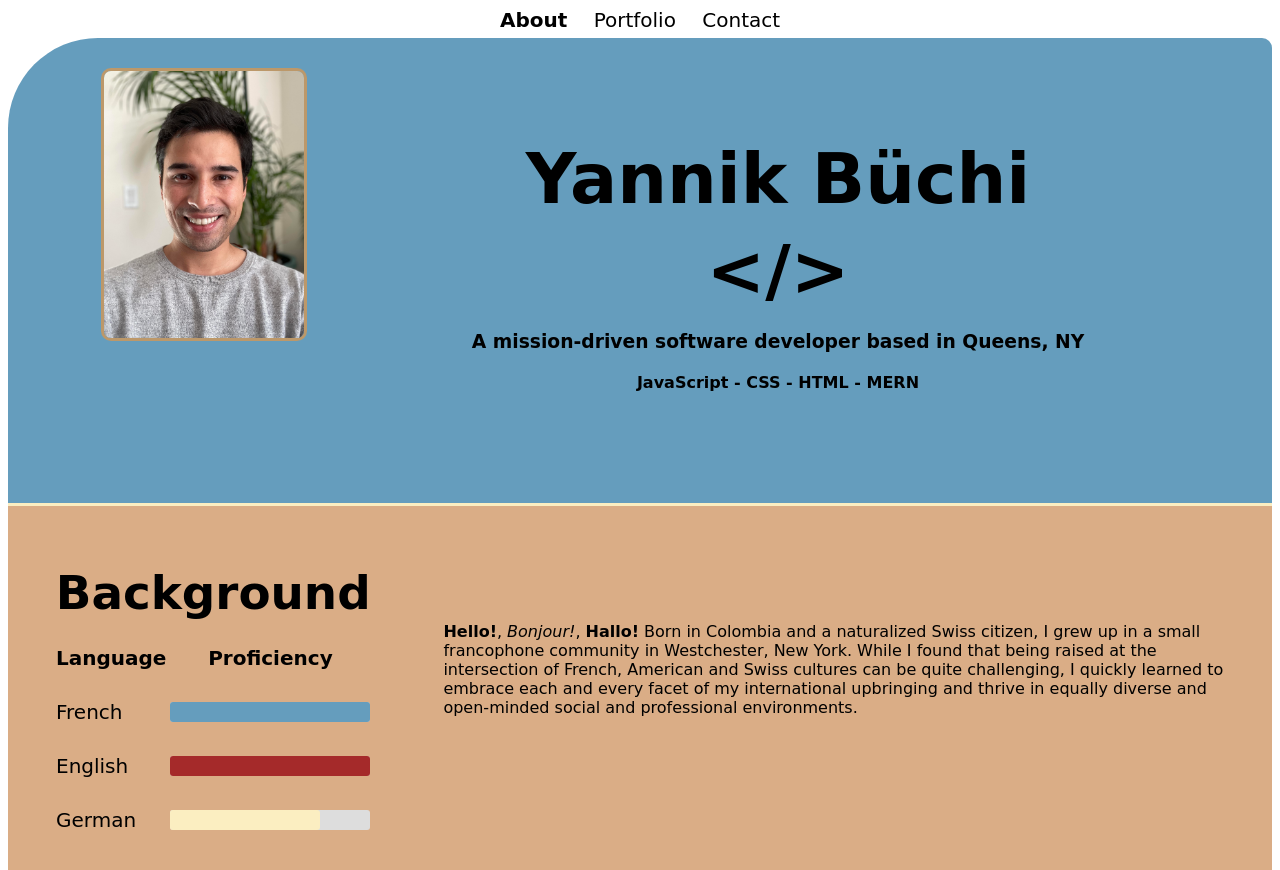
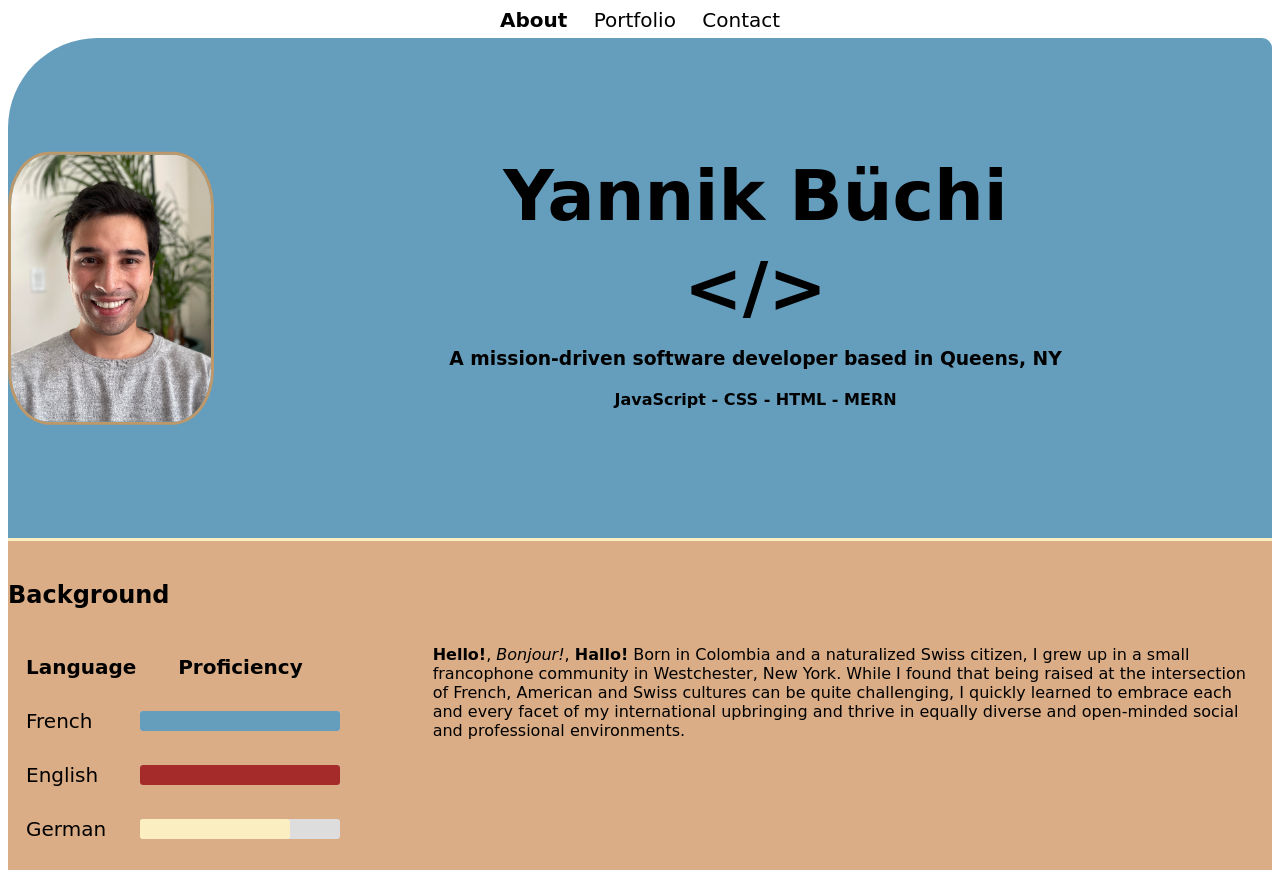
Before and after one commit to ybuchi/my-personal-website, a plain HTML site: page index.html in a window 1280 px wide. Shown: the top 870 px of the page. Drawn offline with Linux system fonts and the light colour scheme; a web font is replaced by a local one.

Commit message:
Working on landing heading jumbotron. Managed to fix the grid and vertically align elements in the jumbotron.

```diff
--- a/index.html
+++ b/index.html
@@ -25,28 +25,24 @@
             <img src="./images/Business_Casual_Profile.jpeg" alt="Yannik Büchi" title="That's me!" style="width: 200px" id="title-img">
           </div>
           <div class="second-col">
-            <h1 class="landing-header-content shake" id="title-header">Yannik Büchi</h1>
-            <h1 class="landing-header-content shake" id="title-subheader">&#60/&#62</h1>
-            <h3 class="landing-header-content shake">A mission-driven software developer based in Queens, NY</h3>
-            <h4 class="landing-header-content shake">JavaScript - CSS - HTML - MERN</h4>
+            <div id="landing-header-wrapper">
+              <h1 class="landing-header-content shake" id="title-header">Yannik Büchi</h1>
+              <h1 class="landing-header-content shake" id="title-subheader">&#60/&#62</h1>
+              <h3 class="landing-header-content shake">A mission-driven software developer based in Queens, NY</h3>
+              <h4 class="landing-header-content shake">JavaScript - CSS - HTML - MERN</h4>
+            </div>
           </div>
-          <div class="third-col">
-
-          </div>
-
         </header>
-
       </div>
-    </div>
 
 
     <main id="landing-main">
 
       <!-- Personal Background and Basic Life Outlook -->
       <section id="background">
+        <h1 class="shake">Background</h1>
         <div class="grid-container">
           <article class="first-col theme-box">
-            <h1 class="shake">Background</h1>
              <!-- Language Skills Table -->
              <table id="language-table">
               <!-- <caption>Languages</caption> -->
--- a/style.css
+++ b/style.css
@@ -1,4 +1,4 @@
-/* Nav Bar */
+/* NAVIGATION BAR */
 nav a {
     /* Removes the default underline and purple of a visited link */
     text-decoration: none;
@@ -8,13 +8,11 @@ nav a {
 nav {
     font-family: "Cabin Sketch", cursive;
     font-size: 20px;
-    overflow: hidden;
     text-align: center;
     margin:auto;
     height:30px;
     position:sticky;
     top: 0;
-
 }
 a.nav:link, a.nav:visited {
     color: black;
@@ -27,44 +25,30 @@ a.nav.active {
     font-weight: bold;
 }
 
-/* Landing Page Header Content */
+/* LANDING PAGE (index.html) HEADING JUMBOTRON */
+#landing-header{
+    height: 500px;
+    width: 100%;
+    background-color: #659DBD;
+    border-radius: 90px 10px 0px 0px;
+}
+#landing-header-wrapper {
+    position: absolute;
+    top: 50%;
+    transform: translateY(-50%);
+    margin-left: 20px;
+}
 .landing-header-content {
     text-align: center;
     font-family: "Cabin Sketch", cursive;
     color: black;
 }
-.shake:hover{
-    animation-name: shake;
-    animation-duration: 1s;
-    animation-iteration-count:4;
-}
-    /* .shake {
-        animation-name: shake;
-        animation-duration: 1.5s;
-        animation-iteration-count: infinite;
-    } */
-
-#landing-header{
-    padding: 30px 10px;
-    background-color: #659DBD;
-    background-position: center;
-    background-size: cover;
-    border-radius: 90px 10px 0px 0px;
-
-}
-
-#landing-main {
-    border-top: 3px solid #FBEEC1;
-    background-color:#DAAD86;
-    font-family: "Cabin Sketch", cursive;
-    border-radius: 0px 0px 90px 10px;
-}
-
 #title-img {
-    display: block;
-    margin: auto;
     border: 3px #BC986A solid;
-    border-radius: 10px;
+    border-radius: 20%;
+    position: absolute;
+    top: 50%;
+    transform: translateY(-50%);
 }
 #title-img:hover {
     animation-name: color-anim;
@@ -77,23 +61,33 @@ a.nav.active {
     font-size: 70px;
 }
 
+/* LANDING MAIN SECTION */
+#landing-main {
+    border-top: 3px solid #FBEEC1;
+    background-color:#DAAD86;
+    font-family: "Cabin Sketch", cursive;
+    border-radius: 0px 0px 90px 10px;
+}
+
+/* ANIMATION CLASSES */
+.shake:hover{
+    animation-name: shake;
+    animation-duration: 1s;
+    animation-iteration-count:4;
+}
+
 /* Grid Container */
 .grid-container {
     display: grid;
-    grid-template-columns: auto auto;
+    grid-template-columns: 1fr 2fr;
 }
 .first-col {
-    margin: 0px 5px;
-    padding: 0px 30px;
     grid-column: 1;
+    position: relative;
 }
 .second-col {
-    margin: 0px 5px;
-    padding: 60px 30px;
     grid-column: 2;
-}
-.third-col {
-    grid-column: 3;
+    position: relative;
 }
 
 /* Social Media Links */
```
